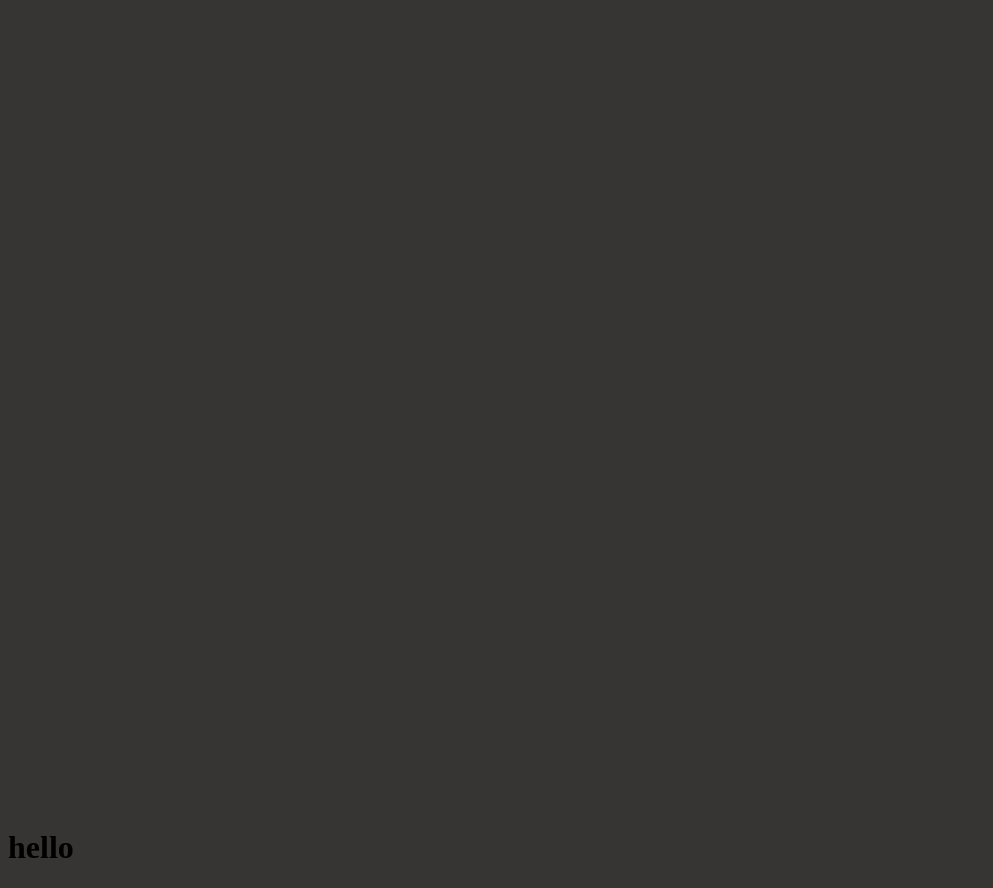
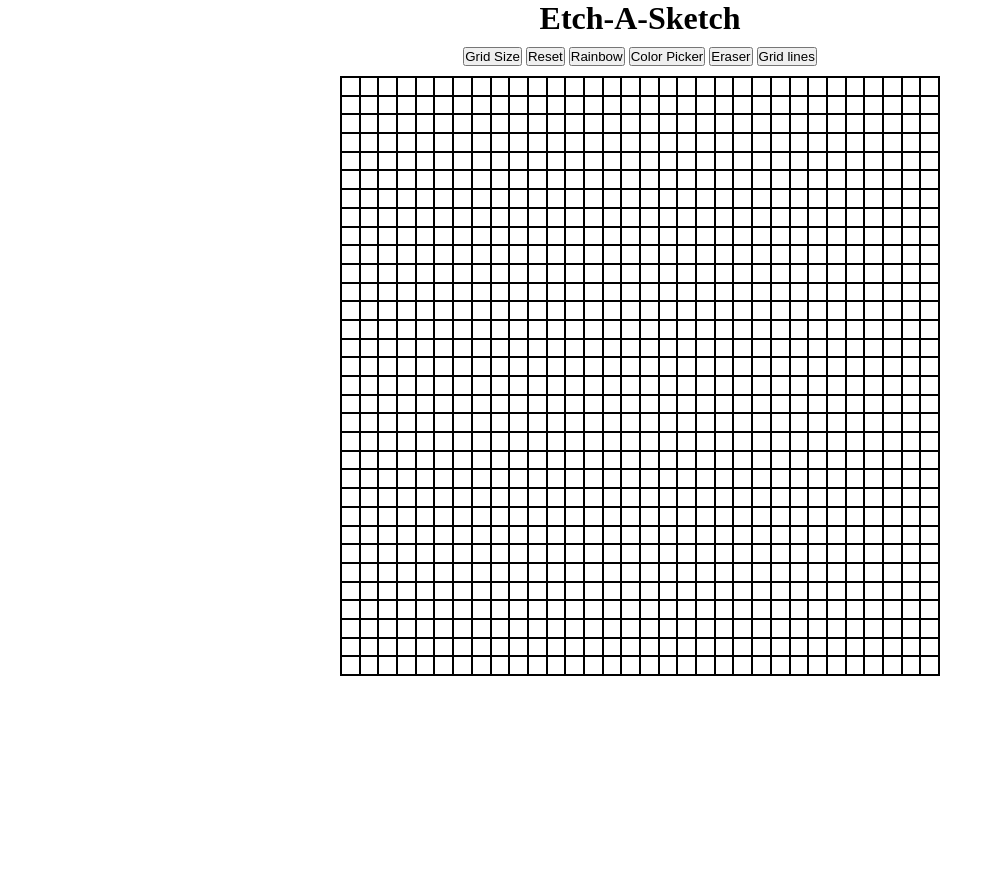
Before and after one commit to Manjil-Thapa/odin-Etch-A-Sketch, a plain HTML site: page index.html in a window 1280 px wide. Shown: the whole page, without its empty margins (0-993 px from the left). After the commit the page ends 800 px from the top, so only its background shows below. Drawn offline with Linux system fonts and the light colour scheme.

Commit message:
basic grid done

```diff
--- a/app.js
+++ b/app.js
@@ -1,11 +1,17 @@
-const mainDiv = document.querySelector("#main-div");
-// document.createElement("div");
-// const input = prompt("How many pixel would you like?");
+document.addEventListener("DOMContentLoaded", function () {
+  createBoard(32);
+});
 
-function userInput(input) {
-  for (let i = 0; i < input; i++) {
-    const pixel = document.createElement("div");
-    pixel.classList.add("square");
-    mainDiv.append(pixel);
+function createBoard(size) {
+  let board = document.querySelector("#board");
+  board.style.gridTemplateRows = `repeat(${size}, 1fr)`;
+  board.style.gridTemplateColumns = `repeat(${size}, 1fr)`;
+
+  let pixels = size * size;
+
+  for (let i = 0; i < pixels; i++) {
+    let divs = document.createElement("div");
+    divs.classList.add("pixel");
+    board.insertAdjacentElement("beforeend", divs);
   }
 }
--- a/index.html
+++ b/index.html
@@ -8,8 +8,18 @@
     <title>Etch-A-Sketch</title>
   </head>
   <body>
-    <div id="main-div"></div>
-    <h1>hello</h1>
+    <h1>Etch-A-Sketch</h1>
+
+    <div class="options">
+      <button>Grid Size</button>
+      <button>Reset</button>
+      <button>Rainbow</button>
+      <button>Color Picker</button>
+      <button>Eraser</button>
+      <button>Grid lines</button>
+    </div>
+    <div id="board"></div>
+
     <script src="app.js"></script>
   </body>
 </html>
--- a/styles.css
+++ b/styles.css
@@ -1,19 +1,22 @@
+* {
+  box-sizing: border-box;
+  padding: 0;
+  margin: 0;
+}
 body {
-  background-color: rgb(55, 53, 51);
+  display: flex;
+  flex-direction: column;
+  justify-content: center;
+  align-items: center;
+  gap: 10px;
+}
+#board {
+  width: 600px;
+  height: 600px;
+  border: 1px solid black;
+  display: grid;
 }
 
-#main-div {
-  max-width: 960px;
-  margin: 0 auto;
-  display: flex;
-  justify-content: center;
-  align-items: center;
-  height: 100vh;
+.pixel {
+  border: 1px solid black;
 }
-
-.square {
-  border: 1px solid white;
-  margin: 2px;
-  width: 10px;
-  height: 10px;
-}
```
